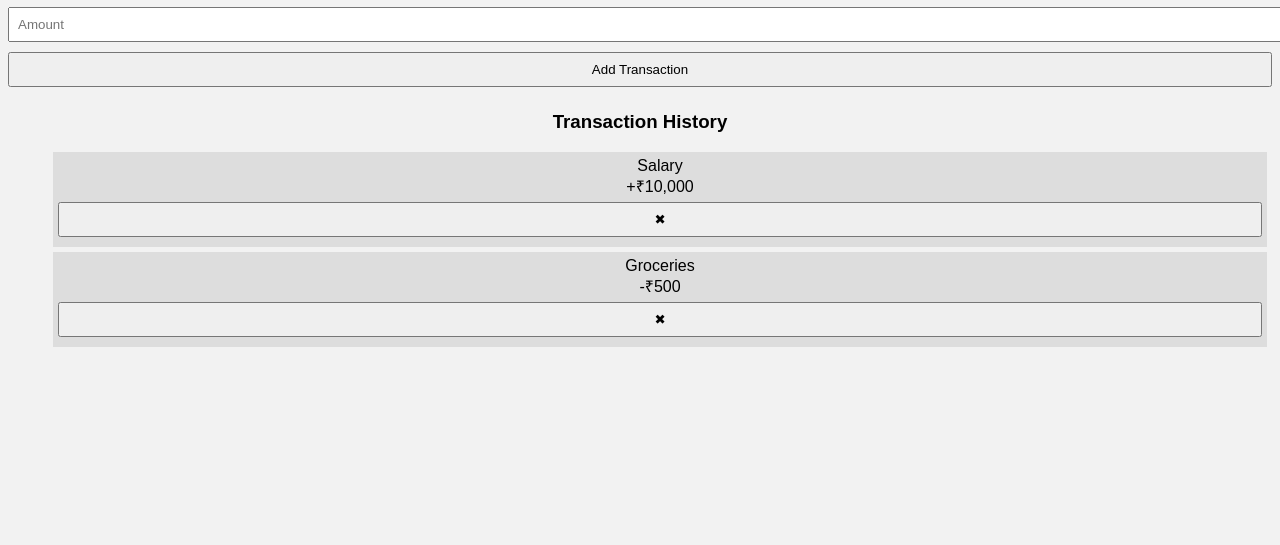
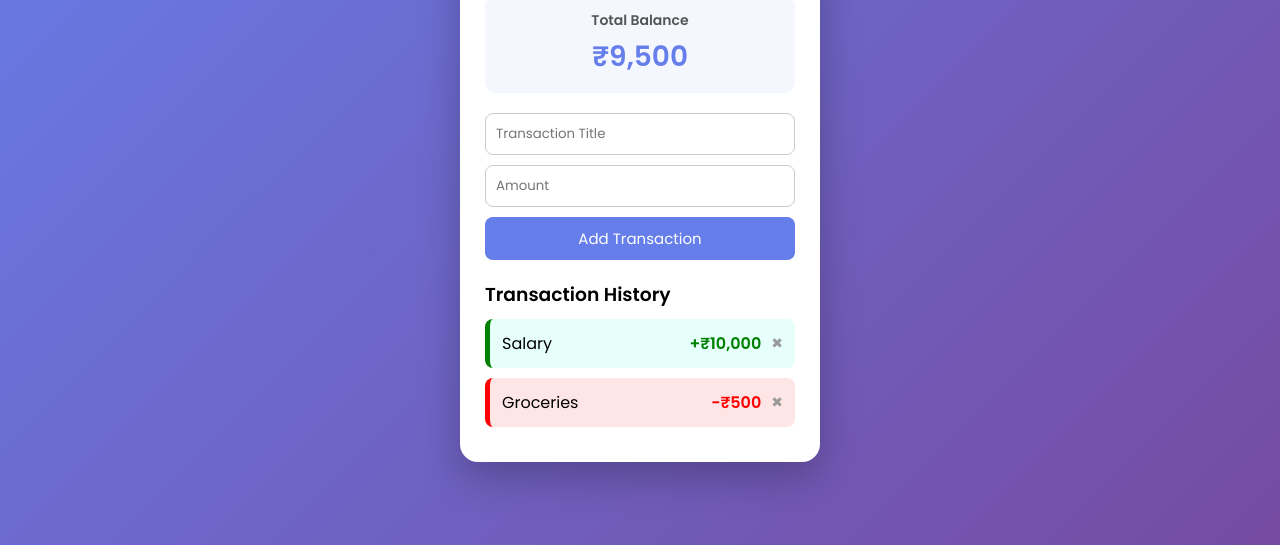
Before and after one commit to tanishaa-dev/expense_tracker, a plain HTML site: page index.html in a window 1280 px wide. Shown: the part 255-800 px from the top of the page. Drawn offline with Linux system fonts and the light colour scheme.

Commit message:
style.css

```diff
--- a/style.css
+++ b/style.css
@@ -1,25 +1,154 @@
-body {
-    font-family: Arial;
-    background: #f2f2f2;
-    text-align: center;
+* {
+    margin: 0;
+    padding: 0;
+    box-sizing: border-box;
+    font-family: 'Poppins', sans-serif;
 }
 
-.container {
-    background: white;
-    width: 300px;
-    margin: auto;
-    padding: 20px;
+body {
+    min-height: 100vh;
+    background: linear-gradient(135deg, #667eea, #764ba2);
+    display: flex;
+    justify-content: center;
+    align-items: center;
 }
 
-input, button {
-    width: 100%;
-    padding: 8px;
-    margin: 5px 0;
+/* Main App Card */
+.app {
+    width: 360px;
+    background: #ffffff;
+    border-radius: 18px;
+    padding: 25px;
+    box-shadow: 0 15px 40px rgba(0,0,0,0.25);
 }
 
-li {
+h1 {
+    text-align: center;
+    margin-bottom: 5px;
+}
+
+.subtitle {
+    text-align: center;
+    color: #666;
+    font-size: 14px;
+    margin-bottom: 20px;
+}
+
+/* Balance Card */
+.balance-card {
+    background: #f5f7ff;
+    border-radius: 12px;
+    padding: 15px;
+    text-align: center;
+    margin-bottom: 20px;
+}
+
+.balance-card h3 {
+    font-size: 14px;
+    color: #555;
+}
+
+.balance-card h2 {
+    font-size: 28px;
+    color: #667eea;
+    margin-top: 5px;
+}
+
+/* Form Card */
+.form-card {
+    display: flex;
+    flex-direction: column;
+    gap: 10px;
+    margin-bottom: 20px;
+}
+
+.form-card input {
+    padding: 10px;
+    border-radius: 8px;
+    border: 1px solid #ccc;
+    outline: none;
+}
+
+.form-card input:focus {
+    border-color: #667eea;
+}
+
+.form-card button {
+    padding: 10px;
+    background: #667eea;
+    color: #fff;
+    border: none;
+    border-radius: 8px;
+    cursor: pointer;
+    font-size: 15px;
+    transition: 0.3s;
+}
+
+.form-card button:hover {
+    background: #5a67d8;
+}
+
+/* Transaction List */
+.list-card h3 {
+    margin-bottom: 10px;
+}
+
+.transaction-list {
     list-style: none;
-    background: #ddd;
-    margin: 5px;
-    padding: 5px;
 }
+
+.transaction {
+    display: flex;
+    justify-content: space-between;
+    align-items: center;
+    padding: 12px;
+    border-radius: 8px;
+    margin-bottom: 10px;
+}
+
+.transaction div {
+    display: flex;
+    align-items: center;
+    gap: 10px;
+}
+
+/* Income & Expense Styles */
+.income-item {
+    background: #e6fffa;
+    border-left: 5px solid green;
+}
+
+.expense-item {
+    background: #ffe6e6;
+    border-left: 5px solid red;
+}
+
+.income {
+    color: green;
+    font-weight: 600;
+}
+
+.expense {
+    color: red;
+    font-weight: 600;
+}
+
+/* Delete Button */
+.delete-btn {
+    background: transparent;
+    border: none;
+    color: #999;
+    cursor: pointer;
+    font-size: 14px;
+}
+
+.delete-btn:hover {
+    color: red;
+}
+
+/* Responsive */
+@media (max-width: 480px) {
+    .app {
+        width: 90%;
+    }
+}
```
